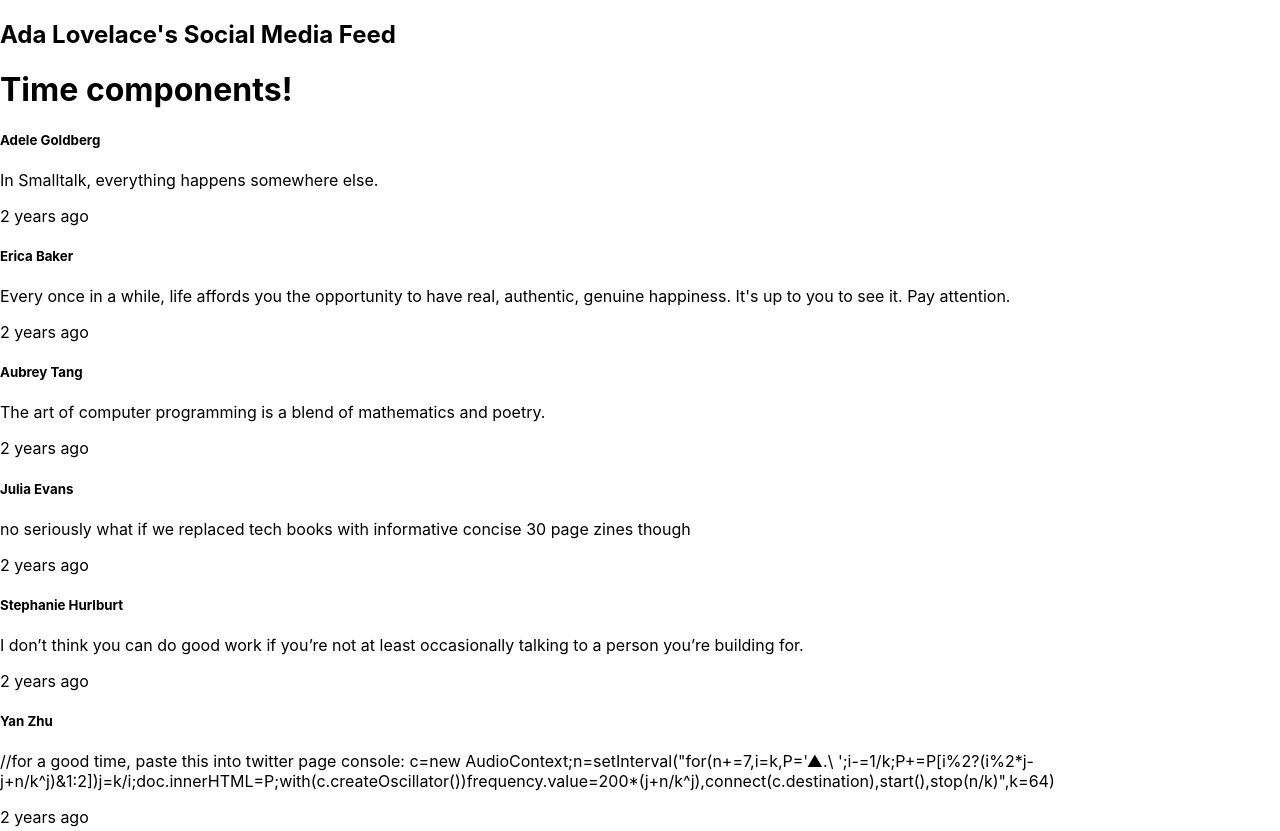
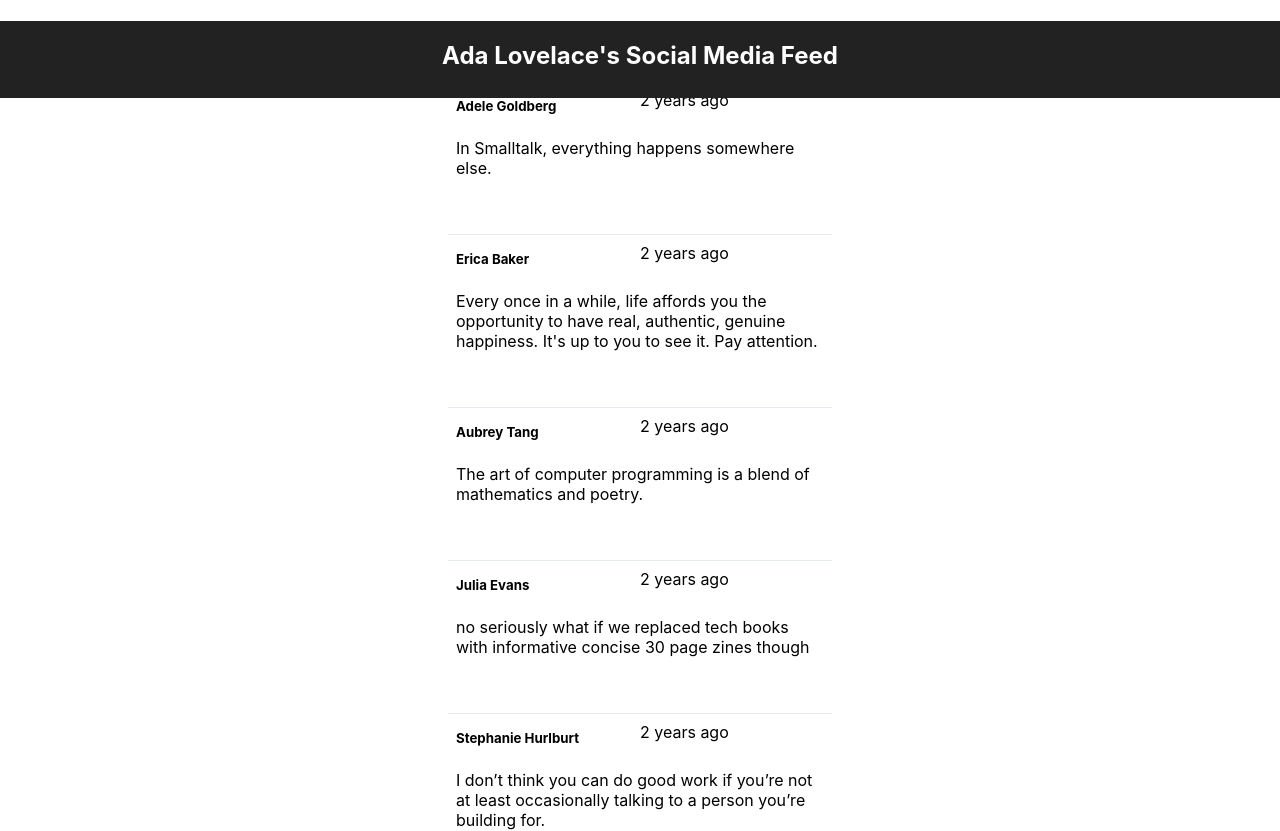
Before and after one commit to jayriverking/timeline, a React (Create React App) app: page / in a window 1280 px wide. Shown: the top 831 px of the page. Built offline with nearby package versions, Linux system fonts and the light colour scheme.

Commit message:
add styles

```diff
--- a/src/App.js
+++ b/src/App.js
@@ -9,9 +9,12 @@ function App() {
   console.log('The value of timelineData is', timelineData);
   console.log(Timeline);
   console.log('We should use timelineData in our project somehow...');
-  const title = <h2>{timelineData.person}'s Social Media Feed</h2>
+  const title = <h2 className='App-title'>{timelineData.person}'s Social Media Feed</h2>
   return (<div>
+        <header className='App-header'>
         {title}
+        </header>
+
         <Timeline />
   </div>);
 }
--- a/src/components/Timeline.js
+++ b/src/components/Timeline.js
@@ -22,7 +22,7 @@ const Timeline = () => {
     });
 
     return(
-        <div>
+        <div className='timeline'>
             <h1>Time components!</h1>
             {timeComponents}
         </div>
--- a/src/components/TimelineEvent.js
+++ b/src/components/TimelineEvent.js
@@ -3,10 +3,10 @@ import TimeStamp from './TimeStamp';
 
 const TimelineEvent = ({ person, status, time }) => {
     return(
-    <div>
-        <h5>{person}</h5>
-        <p>{status}</p>
-        <TimeStamp time={time}></TimeStamp>
+    <div className='timeline-event'>
+        <h5 className='event-person'>{person}</h5>
+        <p className='event-status'>{status}</p>
+        <TimeStamp time={time} className='event-time'></TimeStamp>
     </div>);
 };
 
```
